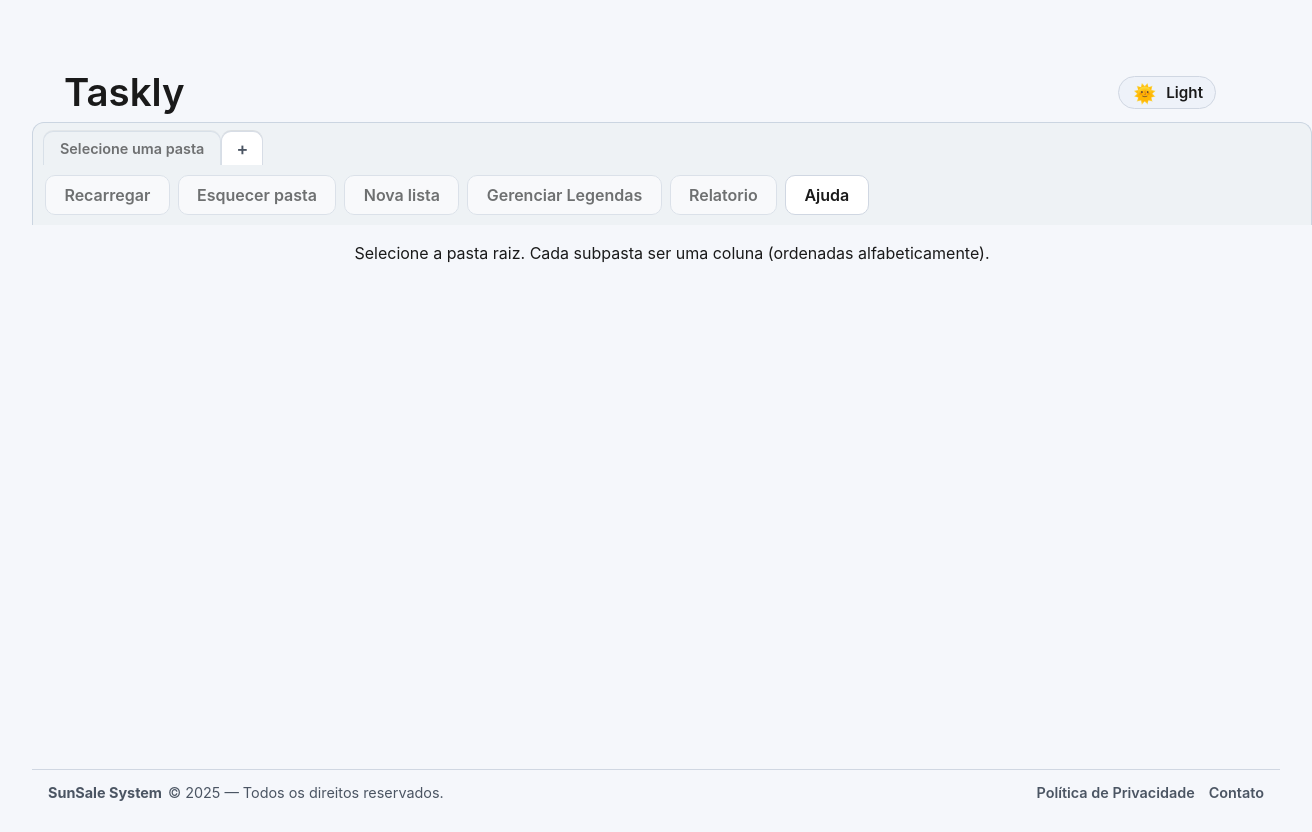
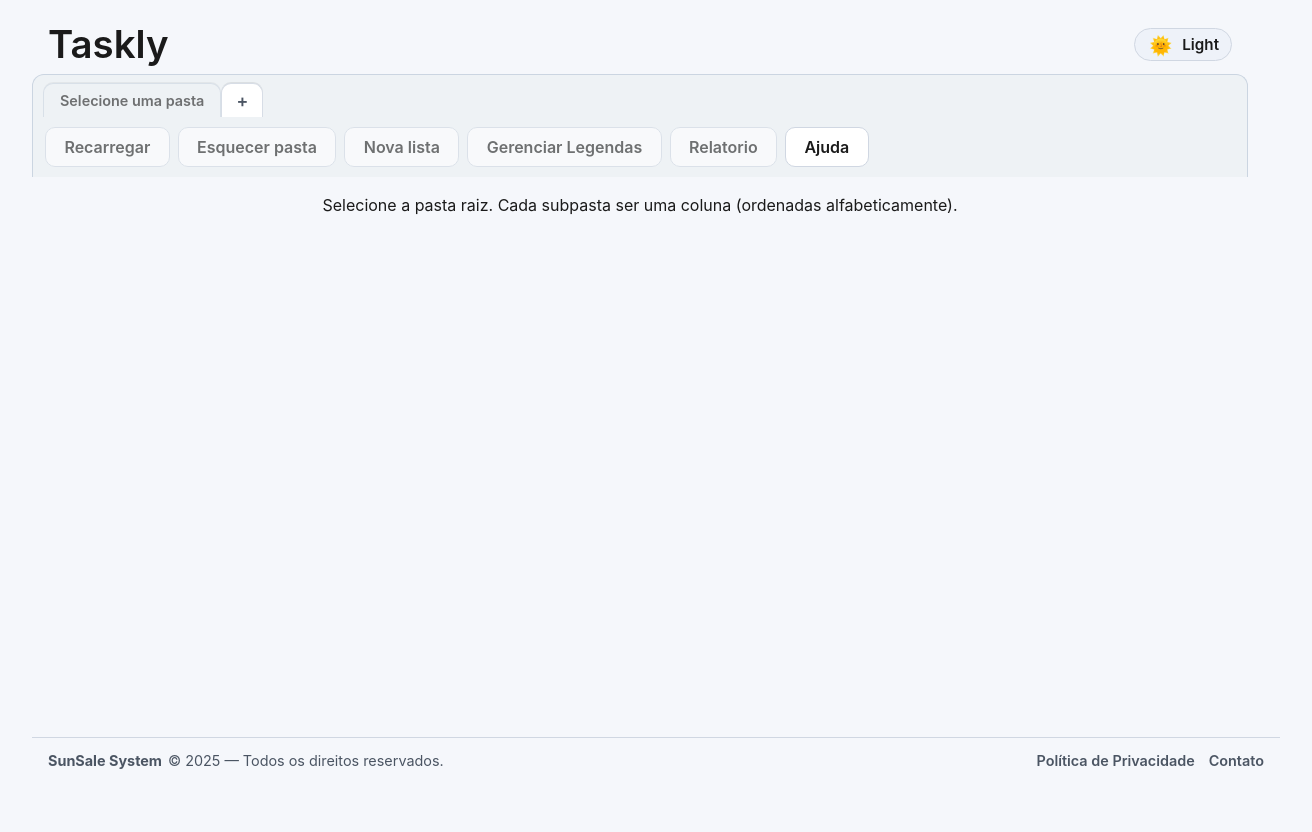
Before and after one commit to rodrigoborgesmachado/taskly, a React (Vite) app: page / in a window 1280 px wide. Shown: the whole page, 1312 px wide, since content can reach past the window. After the commit the page ends 800 px from the top, so only its background shows below. Built offline with nearby package versions, Linux system fonts and the light colour scheme.

Commit message:
Fazendo alterações no Css

```diff
--- a/src/App.css
+++ b/src/App.css
@@ -1,7 +1,7 @@
 #root {
   max-width: 95vw;
+  max-height: 100vw;
   margin: auto;
-  margin-top: 2rem;
   text-align: center;
 }
 
@@ -26,8 +26,8 @@
   gap: 16px;
   max-width: 95vw;
   width: 100%;
-  margin: 2rem auto 0;
-  padding: 0 2rem;
+  margin: 1rem auto 0;
+  padding: 0 1rem;
   box-sizing: border-box;
 }
 
@@ -83,7 +83,6 @@
   flex-direction: column;
   gap: 16px;
   justify-self: center;
-  min-width: 80rem;
 }
 
 .board-page__header {
--- a/src/components/Column.tsx
+++ b/src/components/Column.tsx
@@ -152,7 +152,7 @@ export default function Column({ stageKey, title, items, legends, onOpen, onDrop
         gap: 8,
         minWidth: '16rem',
         flex: '1 0 16rem',
-        maxHeight: '70vh',
+        maxHeight: '60vh',
       }}
     >
       <div style={{ display: 'flex', justifyContent: 'space-between', alignItems: 'center', gap: 10 }}>
```
